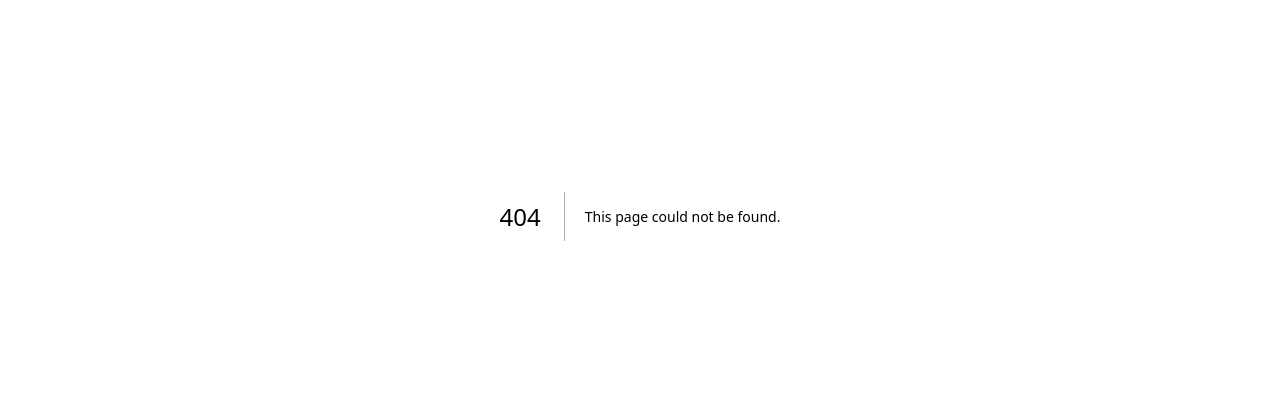
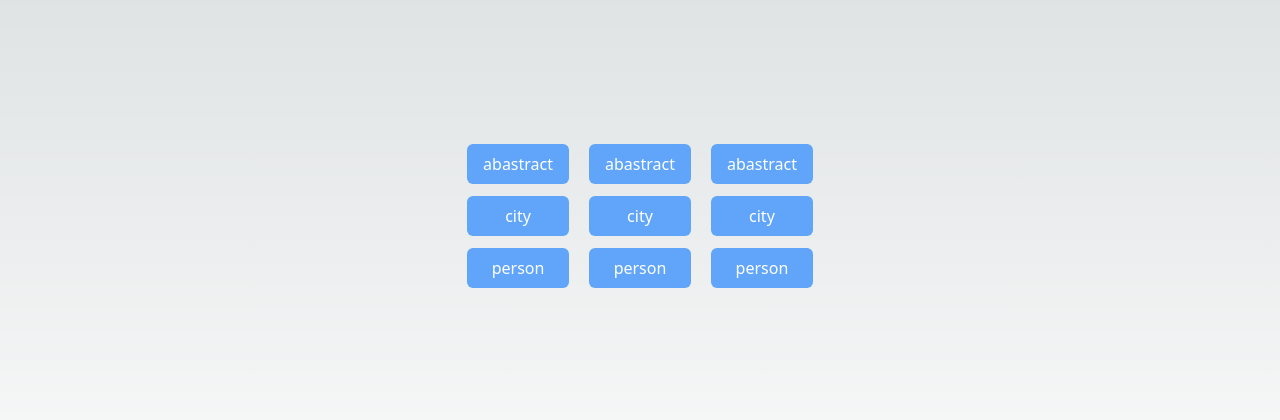
Before and after one commit to Hesa-Dev/react-v1, a Next.js app: page /hooks/imagem in a window 1280 px wide. Before the commit this address had no page. Shown: the part 184-604 px from the top of the page. Built offline with nearby package versions, Linux system fonts and the light colour scheme.

Commit message:
update files

```diff
--- a/next.config.js
+++ b/next.config.js
@@ -1,6 +1,11 @@
 /** @type {import('next').NextConfig} */
 const nextConfig = {
   reactStrictMode: true,
+  images:{
+
+    /* fonte de imagen */
+    domains:['source.unsplash.com']
+  }
 }
 
 module.exports = nextConfig
--- /dev/null
+++ b/src/components/hooks/ImageAleatoria.tsx
@@ -0,0 +1,35 @@
+export default function ImagemAleatoria() {
+
+    const url='https://source.unsplash.com/featured/300x300?'
+    let pesquisa:string ="";
+
+    function renderizarBotao(valor:string) {
+
+        return (
+
+            <button className={`
+            bg-blue-400 flex
+             justify-center items-center
+             text-white
+             px-4 py-2 rounded-md
+            `} onClick={()=> {
+
+                pesquisa = valor
+                console.log(pesquisa)
+             } }>
+               {valor}
+            </button>
+        )
+
+    }
+    return (
+
+        <div className={`
+       flex flex-col gap-3  `}>
+
+            {renderizarBotao('abastract')}
+            {renderizarBotao('city')}
+            {renderizarBotao('person')}
+        </div>
+    )
+}
--- /dev/null
+++ b/src/pages/hooks/imagem.tsx
@@ -0,0 +1,18 @@
+import ImagemAleatoria from "@/components/hooks/ImageAleatoria";
+
+
+export default function PaginaImagens() {
+
+    return (
+
+        <div className={`
+        flex  justify-center
+        h-screen gap-5 items-center
+        `}>
+            <ImagemAleatoria/>
+            <ImagemAleatoria/>
+            <ImagemAleatoria/>
+        </div>
+    )
+
+}
```
Also changed, not shown: 1 other file (tests, documents, lock files or other folders).
